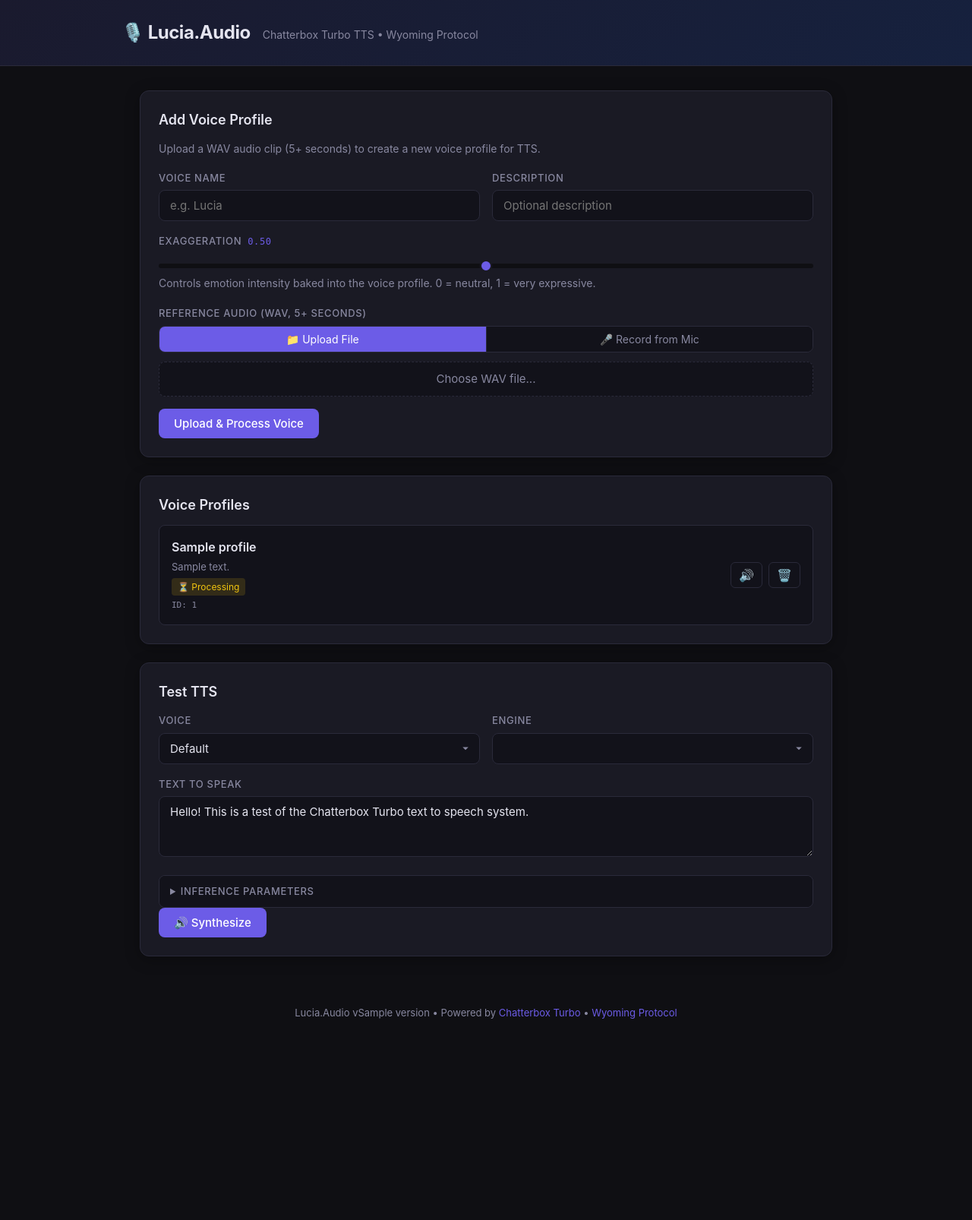
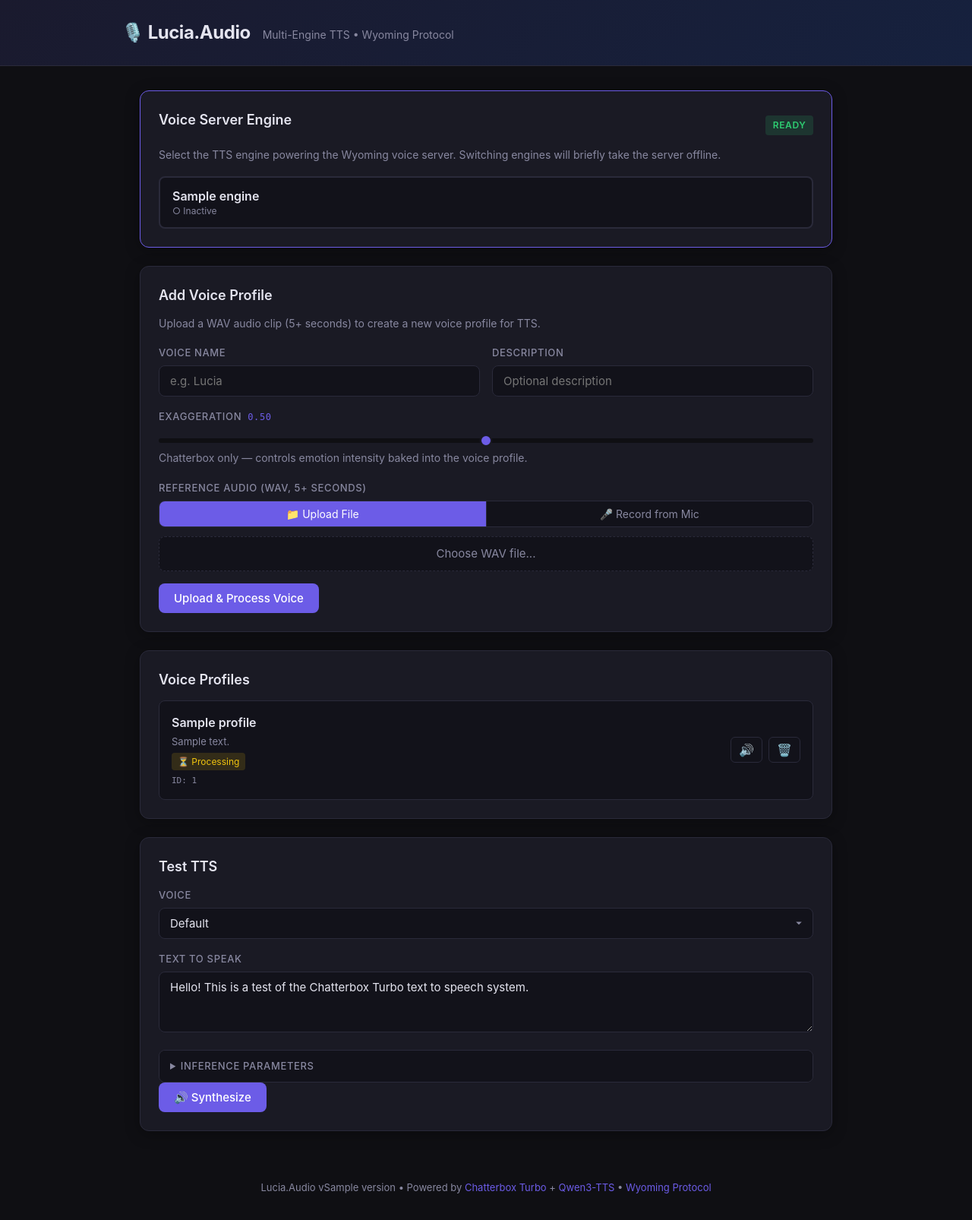
Before and after one commit to seiggy/lucia.audio, a Python web app: template dashboard/templates/index.html in a window 1280 px wide. Shown: the whole page at 76% size. Before the commit the page ends 1341 px from the top, so only its background shows below. Run offline with Jinja, Linux system fonts and the light colour scheme; the template is opened without the code that fills it: most values are stand-ins (such as "Sample title", 1, 10 or a date in 2020); lists and menus that the app fills with data are empty.

Commit message:
Add engine hot-swap with server status UI
- Engine status card at top of dashboard shows active engine + state
- Click engine button to swap: unloads current → loads new with progress
- Live status polling during swap shows per-engine state
- Engine states: unloaded/loading/ready/unloading/error
- Chatterbox-only controls (exaggeration) dimmed when Qwen3 is active
- body.engine-{id} CSS class for conditional visibility
- POST /api/engine/activate and GET /api/engine/status endpoints
- Both engines support unload_model() for VRAM cleanup

Co-authored-by: Copilot <223556219+Copilot@users.noreply.github.com>

```diff
--- a/dashboard/static/app.js
+++ b/dashboard/static/app.js
@@ -296,3 +296,80 @@ function playVoiceRef(id) {
     const audio = new Audio(`/api/voices/${id}/audio`);
     audio.play();
 }
+
+// ─── Engine activation + status ───
+function updateEngineUI(activeId) {
+    window.ACTIVE_ENGINE = activeId;
+    // Update body class for conditional CSS
+    document.body.className = document.body.className.replace(/engine-\S+/g, '');
+    document.body.classList.add('engine-' + activeId);
+
+    // Update engine buttons
+    document.querySelectorAll('.engine-btn').forEach(btn => {
+        const isActive = btn.dataset.engine === activeId;
+        btn.classList.toggle('active', isActive);
+        btn.disabled = isActive;
+        btn.querySelector('.engine-btn-state').textContent = isActive ? '● Active' : '○ Inactive';
+    });
+
+    // Update status badge
+    const badge = document.getElementById('engine-status-badge');
+    badge.textContent = 'ready';
+    badge.dataset.state = 'ready';
+}
+
+async function activateEngine(engineId) {
+    if (engineId === window.ACTIVE_ENGINE) return;
+
+    const progress = document.getElementById('engine-swap-progress');
+    const progressText = document.getElementById('engine-swap-text');
+    const badge = document.getElementById('engine-status-badge');
+
+    // Disable all engine buttons during swap
+    document.querySelectorAll('.engine-btn').forEach(b => b.disabled = true);
+
+    progress.style.display = 'flex';
+    progressText.textContent = 'Unloading current engine...';
+    badge.textContent = 'swapping';
+    badge.dataset.state = 'loading';
+
+    try {
+        // Start polling status
+        const pollId = setInterval(async () => {
+            try {
+                const sr = await fetch('/api/engine/status');
+                const st = await sr.json();
+                const states = st.engines.map(e => `${e.name}: ${e.state}`).join(' • ');
+                progressText.textContent = states;
+            } catch(_) {}
+        }, 500);
+
+        const formData = new FormData();
+        formData.set('engine_id', engineId);
+        const resp = await fetch('/api/engine/activate', {
+            method: 'POST',
+            body: formData,
+        });
+
+        clearInterval(pollId);
+
+        if (!resp.ok) {
+            const err = await resp.json();
+            throw new Error(err.detail || 'Activation failed');
+        }
+
+        const status = await resp.json();
+        updateEngineUI(status.active_engine);
+        progress.style.display = 'none';
+    } catch (err) {
+        alert('Engine switch failed: ' + err.message);
+        badge.textContent = 'error';
+        badge.dataset.state = 'error';
+        progress.style.display = 'none';
+        // Re-enable buttons
+        document.querySelectorAll('.engine-btn').forEach(b => b.disabled = false);
+    }
+}
+
+// Initialize engine-specific UI on load
+updateEngineUI(window.ACTIVE_ENGINE);
--- a/dashboard/static/style.css
+++ b/dashboard/static/style.css
@@ -409,6 +409,112 @@ footer a:hover {
     }
 }
 
+/* Engine card */
+.engine-card {
+    border-color: var(--accent);
+}
+
+.engine-header {
+    display: flex;
+    justify-content: space-between;
+    align-items: center;
+    margin-bottom: 0.5rem;
+}
+
+.engine-status {
+    font-size: 0.75rem;
+    padding: 0.2rem 0.6rem;
+    border-radius: 4px;
+    text-transform: uppercase;
+    letter-spacing: 0.05em;
+    font-weight: 600;
+}
+
+.engine-status[data-state="ready"] { background: rgba(46, 204, 113, 0.15); color: var(--success); }
+.engine-status[data-state="loading"] { background: rgba(241, 196, 15, 0.15); color: #f1c40f; }
+.engine-status[data-state="unloaded"] { background: rgba(136, 136, 160, 0.15); color: var(--text-dim); }
+.engine-status[data-state="error"] { background: rgba(231, 76, 60, 0.15); color: var(--danger); }
+
+.engine-selector {
+    display: flex;
+    gap: 0.75rem;
+    margin-top: 0.75rem;
+}
+
+.engine-btn {
+    flex: 1;
+    padding: 0.875rem 1rem;
+    background: var(--bg-input);
+    border: 2px solid var(--border);
+    border-radius: 8px;
+    color: var(--text);
+    cursor: pointer;
+    transition: all 0.2s;
+    text-align: left;
+    font-family: inherit;
+}
+
+.engine-btn:hover:not(:disabled) {
+    border-color: var(--accent);
+}
+
+.engine-btn.active {
+    border-color: var(--accent);
+    background: rgba(108, 92, 231, 0.1);
+}
+
+.engine-btn:disabled {
+    cursor: default;
+}
+
+.engine-btn-name {
+    display: block;
+    font-size: 1rem;
+    font-weight: 600;
+}
+
+.engine-btn-state {
+    display: block;
+    font-size: 0.75rem;
+    color: var(--text-dim);
+    margin-top: 0.125rem;
+}
+
+.engine-btn.active .engine-btn-state {
+    color: var(--success);
+}
+
+.swap-progress {
+    display: flex;
+    align-items: center;
+    gap: 0.75rem;
+    margin-top: 0.75rem;
+    padding: 0.75rem;
+    background: rgba(241, 196, 15, 0.08);
+    border: 1px solid rgba(241, 196, 15, 0.2);
+    border-radius: 8px;
+    color: #f1c40f;
+    font-size: 0.875rem;
+}
+
+.swap-spinner {
+    width: 18px;
+    height: 18px;
+    border: 2px solid rgba(241, 196, 15, 0.3);
+    border-top-color: #f1c40f;
+    border-radius: 50%;
+    animation: spin 0.8s linear infinite;
+    flex-shrink: 0;
+}
+
+@keyframes spin {
+    to { transform: rotate(360deg); }
+}
+
+/* Conditional visibility for engine-specific controls */
+.chatterbox-only { transition: opacity 0.3s, max-height 0.3s; }
+body.engine-qwen3 .chatterbox-only { opacity: 0.3; pointer-events: none; max-height: 3rem; overflow: hidden; }
+
 /* Audio source tabs */
 .audio-source-tabs {
     display: flex;
--- a/dashboard/templates/index.html
+++ b/dashboard/templates/index.html
@@ -10,11 +10,38 @@
     <header>
         <div class="header-content">
             <h1>🎙️ Lucia.Audio</h1>
-            <span class="subtitle">Chatterbox Turbo TTS • Wyoming Protocol</span>
+            <span class="subtitle">Multi-Engine TTS • Wyoming Protocol</span>
         </div>
     </header>
 
     <main>
+        <!-- Server Engine Status -->
+        <section class="card engine-card">
+            <div class="engine-header">
+                <h2>Voice Server Engine</h2>
+                <span class="engine-status" id="engine-status-badge">
+                    {% for engine in engines %}{% if engine.active %}{{ engine.state }}{% endif %}{% endfor %}
+                </span>
+            </div>
+            <p class="hint">Select the TTS engine powering the Wyoming voice server. Switching engines will briefly take the server offline.</p>
+            <div class="engine-selector">
+                {% for engine in engines %}
+                <button type="button"
+                    class="engine-btn {% if engine.active %}active{% endif %}"
+                    data-engine="{{ engine.id }}"
+                    onclick="activateEngine('{{ engine.id }}')"
+                    {% if engine.active %}disabled{% endif %}>
+                    <span class="engine-btn-name">{{ engine.name }}</span>
+                    <span class="engine-btn-state">{% if engine.active %}● Active{% else %}○ Inactive{% endif %}</span>
+                </button>
+                {% endfor %}
+            </div>
+            <div id="engine-swap-progress" class="swap-progress" style="display:none;">
+                <div class="swap-spinner"></div>
+                <span id="engine-swap-text">Switching engine...</span>
+            </div>
+        </section>
+
         <!-- Upload Section -->
         <section class="card upload-section">
             <h2>Add Voice Profile</h2>
@@ -30,10 +57,10 @@
                         <input type="text" id="voice-desc" name="description" placeholder="Optional description">
                     </div>
                 </div>
-                <div class="form-group">
+                <div class="form-group chatterbox-only">
                     <label for="voice-exaggeration">Exaggeration <span class="slider-value" id="exag-val">0.50</span></label>
                     <input type="range" id="voice-exaggeration" name="exaggeration" min="0" max="1" step="0.05" value="0.5" class="slider" oninput="document.getElementById('exag-val').textContent=parseFloat(this.value).toFixed(2)">
-                    <span class="hint">Controls emotion intensity baked into the voice profile. 0 = neutral, 1 = very expressive.</span>
+                    <span class="hint">Chatterbox only — controls emotion intensity baked into the voice profile.</span>
                 </div>
                 <div class="form-group">
                     <label>Reference Audio (WAV, 5+ seconds)</label>
@@ -99,7 +126,6 @@
         <section class="card">
             <h2>Test TTS</h2>
             <form id="tts-form">
-                <div class="form-row">
                 <div class="form-group">
                     <label for="tts-voice">Voice</label>
                     <select id="tts-voice" name="voice_id">
@@ -110,17 +136,6 @@
                         {% endif %}
                         {% endfor %}
                     </select>
-                    </div>
-                    <div class="form-group">
-                        <label for="tts-engine">Engine</label>
-                        <select id="tts-engine" name="engine_id">
-                            {% for engine in engines %}
-                            {% if engine.loaded %}
-                            <option value="{{ engine.id }}">{{ engine.name }}</option>
-                            {% endif %}
-                            {% endfor %}
-                        </select>
-                    </div>
                 </div>
                 <div class="form-group">
                     <label for="tts-text">Text to Speak</label>
@@ -164,9 +179,13 @@
     </main>
 
     <footer>
-        <p>Lucia.Audio v{{ version }} • Powered by <a href="https://github.com/resemble-ai/chatterbox" target="_blank">Chatterbox Turbo</a> • <a href="https://www.home-assistant.io/integrations/wyoming/" target="_blank">Wyoming Protocol</a></p>
+        <p>Lucia.Audio v{{ version }} • Powered by <a href="https://github.com/resemble-ai/chatterbox" target="_blank">Chatterbox Turbo</a> + <a href="https://github.com/andimarafioti/faster-qwen3-tts" target="_blank">Qwen3-TTS</a> • <a href="https://www.home-assistant.io/integrations/wyoming/" target="_blank">Wyoming Protocol</a></p>
     </footer>
 
+    <script>
+        // Active engine state — used by app.js for conditional UI
+        window.ACTIVE_ENGINE = '{% for e in engines %}{% if e.active %}{{ e.id }}{% endif %}{% endfor %}';
+    </script>
     <script src="/static/app.js"></script>
 </body>
 </html>
```
Also changed, not shown: dashboard/app.py (+16 -0 lines), wyoming_chatterbox/engine_manager.py (+81 -17 lines), wyoming_chatterbox/qwen3_engine.py (+8 -0 lines), wyoming_chatterbox/tts_engine.py (+8 -0 lines). Lines whose indentation alone changed are shown as unchanged.
